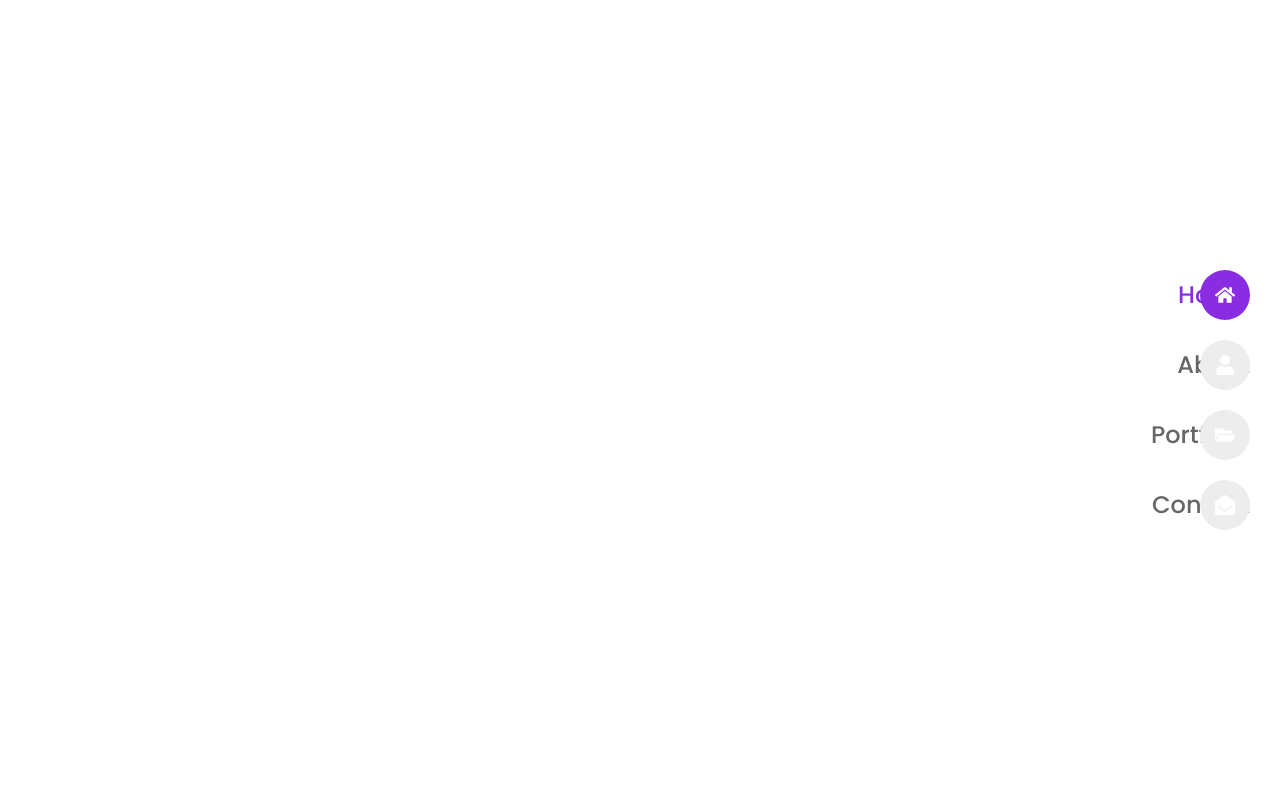
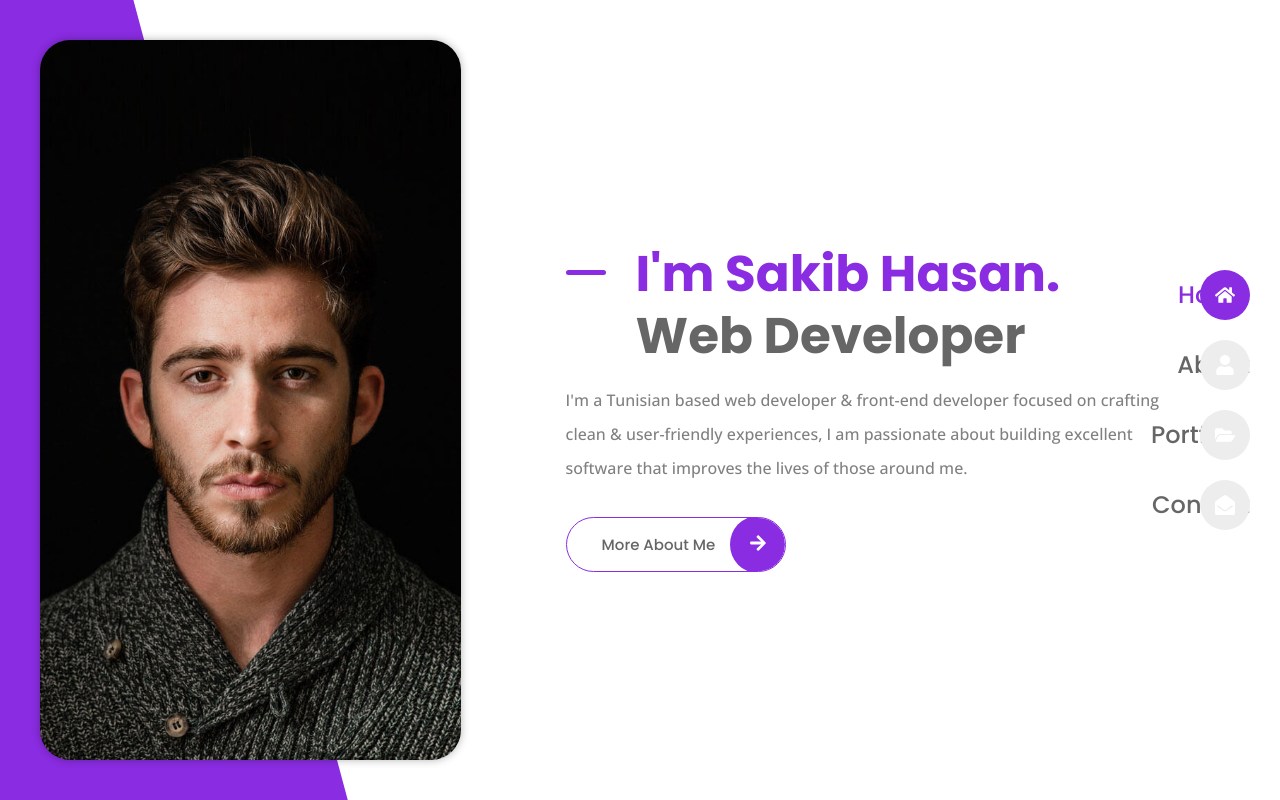
Before and after one commit to sakibhasan997/my-portfolio-website, a React (Vite) app: page / in a window 1280 px wide. Built offline with nearby package versions, Linux system fonts and the light colour scheme.

Commit message:
complete the  banner section

```diff
--- a/src/App.css
+++ b/src/App.css
@@ -38,13 +38,15 @@
 }
 
 /* ===================== BASE ====================== */
-*{
+* {
     margin: 0;
     padding: 0;
     box-sizing: border-box;
 }
 
-body,input,textarea{
+body,
+input,
+textarea {
     font-family: var(--body-font);
     font-size: var(--normal-font-size);
     font-weight: var(--weight-500);
@@ -55,25 +57,86 @@
     color: var(--text-color);
 }
 
-h1,h2,h3,h4{
+h1,
+h2,
+h3,
+h4 {
     color: var(--title-color);
     font-family: var(--second-font);
     font-weight: var(--weight-700);
 }
 
-ul{
+ul {
     list-style: none;
 }
 
-a{
+a {
     text-decoration: none;
 }
 
-button,input,textarea{
+button,
+input,
+textarea {
     background-color: transparent;
     border: none;
     outline: none;
 }
-img{
+
+img {
     max-width: 100%;
 }
+
+/* =====================  REUSABLE CSS ====================== */
+.grid {
+    display: grid;
+    gap: 30px;
+}
+
+.section {
+    padding-block: 70px;
+}
+
+.button {
+    display: inline-block;
+    color: var(--title-color);
+    border: 1px solid var(--first-color);
+    padding: 15px 70px 15px 35px;
+    border-radius: 35px;
+    font-family: var(--second-font);
+    font-size: var(--small-font-size);
+    font-weight: var(--weight-500);
+    position: relative;
+    overflow: hidden;
+    transition: all 0.25s ease-in-out;
+}
+
+.button:hover {
+    color: var(--text-white);
+}
+
+.button::before {
+    content: '';
+    position: absolute;
+    inset: 0;
+    background-color: var(--first-color);
+    transform: translateX(100%);
+    z-index: -1;
+    transition: all 0.3s ease-out;
+}
+
+.button:hover::before {
+    transform: translateX(0);
+}
+
+.button__icon {
+    background-color: var(--first-color);
+    position: absolute;
+    inset-block: -2px;
+    right: 0;
+    width: 55px;
+    border-radius: 50%;
+    color: var(--text-white);
+    font-size: var(--large-font-size);
+    text-align: center;
+    line-height: 60px;
+}
--- a/src/pages/Home/Home.css
+++ b/src/pages/Home/Home.css
@@ -0,0 +1,57 @@
+.home {
+    grid-template-columns: 4.32fr 7.68fr;
+    align-items: center;
+    padding: 40px;
+    height: 100vh;
+}
+
+.home__img {
+    height: 100%;
+    object-fit: cover;
+    border-radius: 30px;
+    box-shadow: 0 0 8px hsla(0, 0%, 0%, 0.3);
+    z-index: 1;
+}
+
+.home__data {
+    max-width: 600px;
+    margin-inline: auto;
+    padding-top: 20px;
+}
+
+.home__title {
+    position: relative;
+    font-size: var(--h1-font-size);
+    line-height: 1.24;
+    padding-left: 70px;
+}
+
+.home__title span {
+    color: var(--first-color);
+}
+
+.home__title::before {
+    content: '';
+    position: absolute;
+    left: 0;
+    top: 22%;
+    width: 40px;
+    height: 5px;
+    border-radius: 10px;
+    background-color: var(--first-color);
+}
+
+.home__description{
+    line-height: 2.125;
+    margin-block: 16px 32px;
+}
+
+.color__block{
+    position: fixed;
+    height: 200%;
+    width: 100%;
+    background-color: var(--first-color);
+    top: -50%;
+    left: -83%;
+    transform: rotate(-15deg);
+}
--- a/src/pages/Home/Home.jsx
+++ b/src/pages/Home/Home.jsx
@@ -1,10 +1,33 @@
 import React from 'react';
+import Profile from "../../assets/home.jpg"
+import { Link } from 'react-router-dom';
+import {FaArrowRight} from "react-icons/fa";
+import './Home.css'
 
 const Home = () => {
     return (
-        <div>
+        <section className="home section grid">
+            <img src={Profile} alt="" className="home__img" />
 
-        </div>
+            <div className="home__content">
+                <div className="home__data">
+                    <h1 className="home__title"><span>I'm Sakib Hasan.</span> Web Developer</h1>
+
+                    <p className="home__description">
+                        I'm a Tunisian based web developer & front-end developer focused on crafting clean & user-friendly experiences, I am passionate about building excellent software that improves the lives of those around me.
+                    </p>
+
+                    <Link to='/about' className='button'>
+                        More About Me {' '}
+                        <span className='button__icon'>
+                            <FaArrowRight/>
+                        </span>
+                    </Link>
+                </div>
+            </div>
+
+            <div className="color__block"></div>
+        </section>
     );
 };
 
```
Also changed, not shown: src/assets/me2.jpeg (added).
